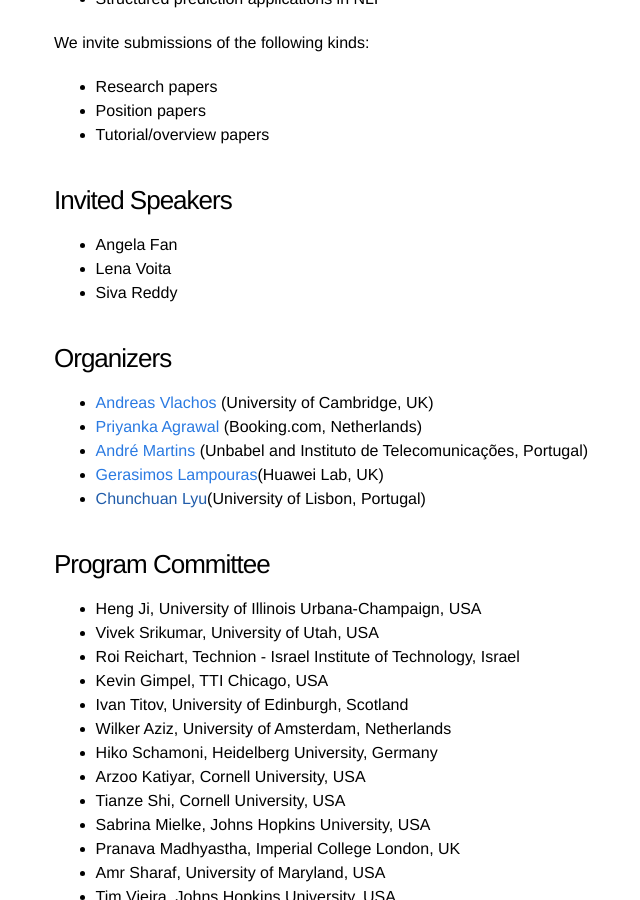
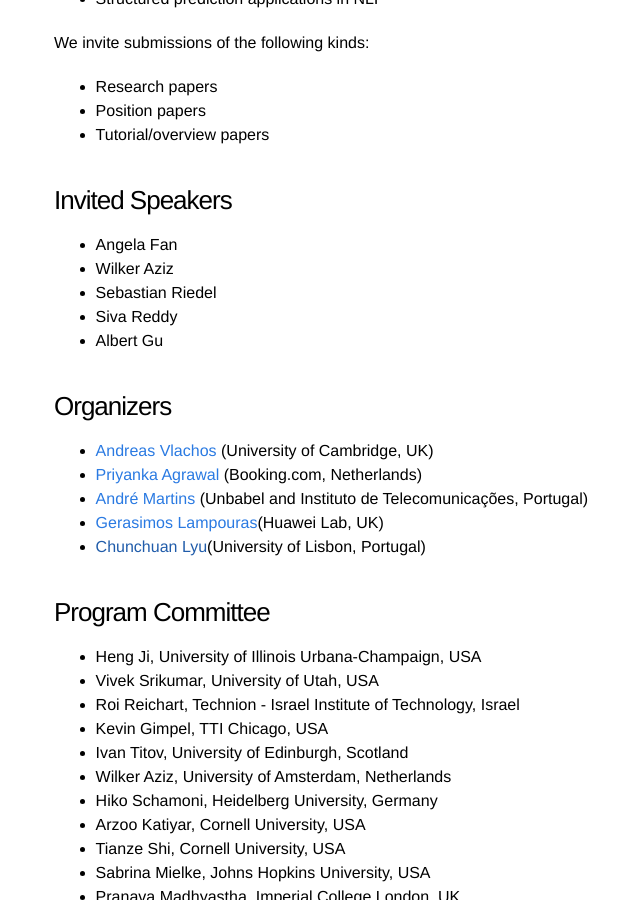
Before and after one commit to structuredprediction/structuredprediction.github.io, a Jekyll site: the page built from SPNLP22/1_cfp.md, in a window 1280 px wide and 900 px high, scrolled down 1096 px. Shown: the whole window, without its empty margins (186-826 px from the left). Built offline with Jekyll 4.4.1, drawn with Linux system fonts in a browser that asks for light colours.

Commit message:
Update 1_cfp.md

```diff
--- a/SPNLP22/1_cfp.md
+++ b/SPNLP22/1_cfp.md
@@ -36,9 +36,10 @@ We invite submissions of the following kinds:
 ### Invited Speakers
 
 - Angela Fan
-- Lena Voita
+- Wilker Aziz
+- Sebastian Riedel
 - Siva Reddy
-
+- Albert Gu
 
 
 ### Organizers
```
